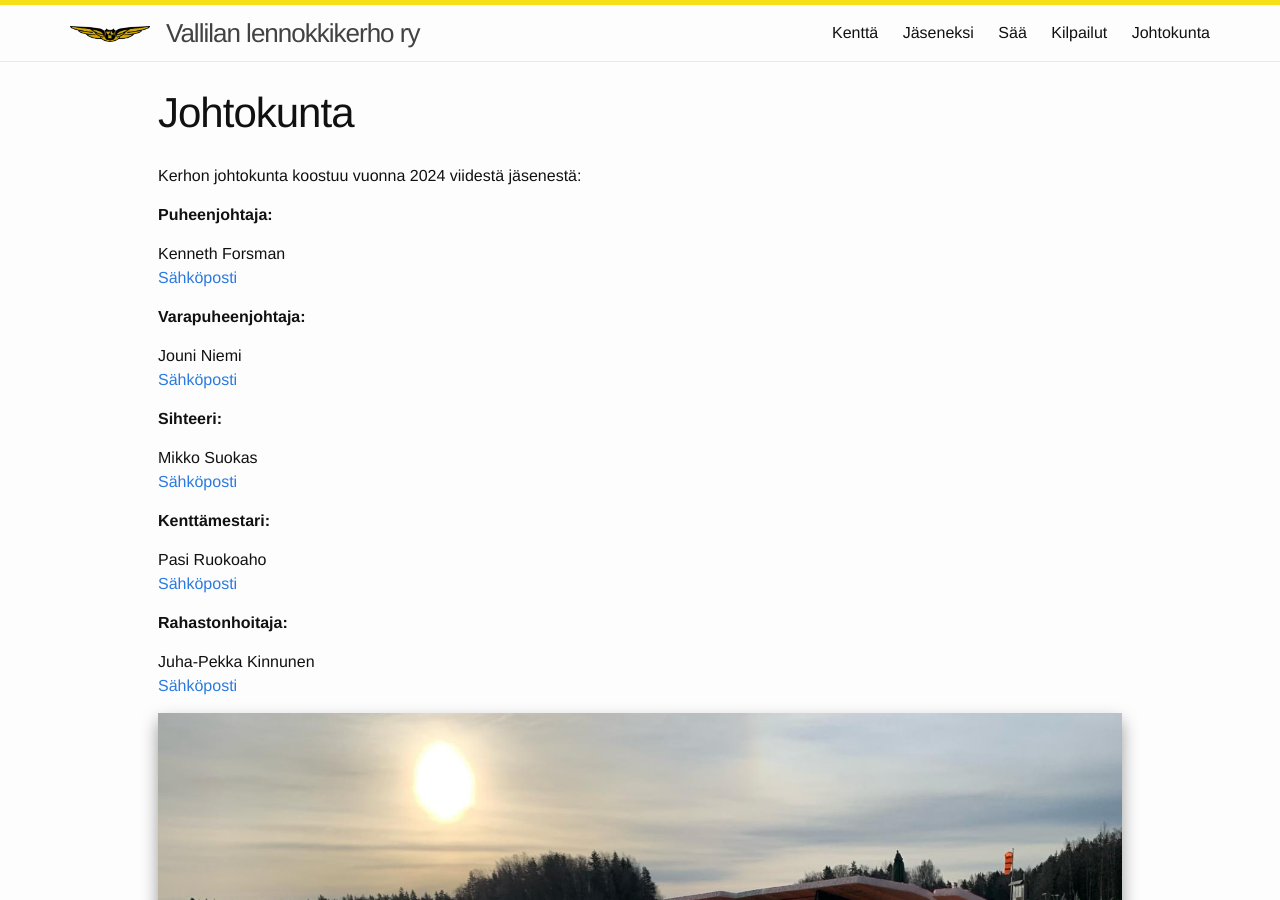
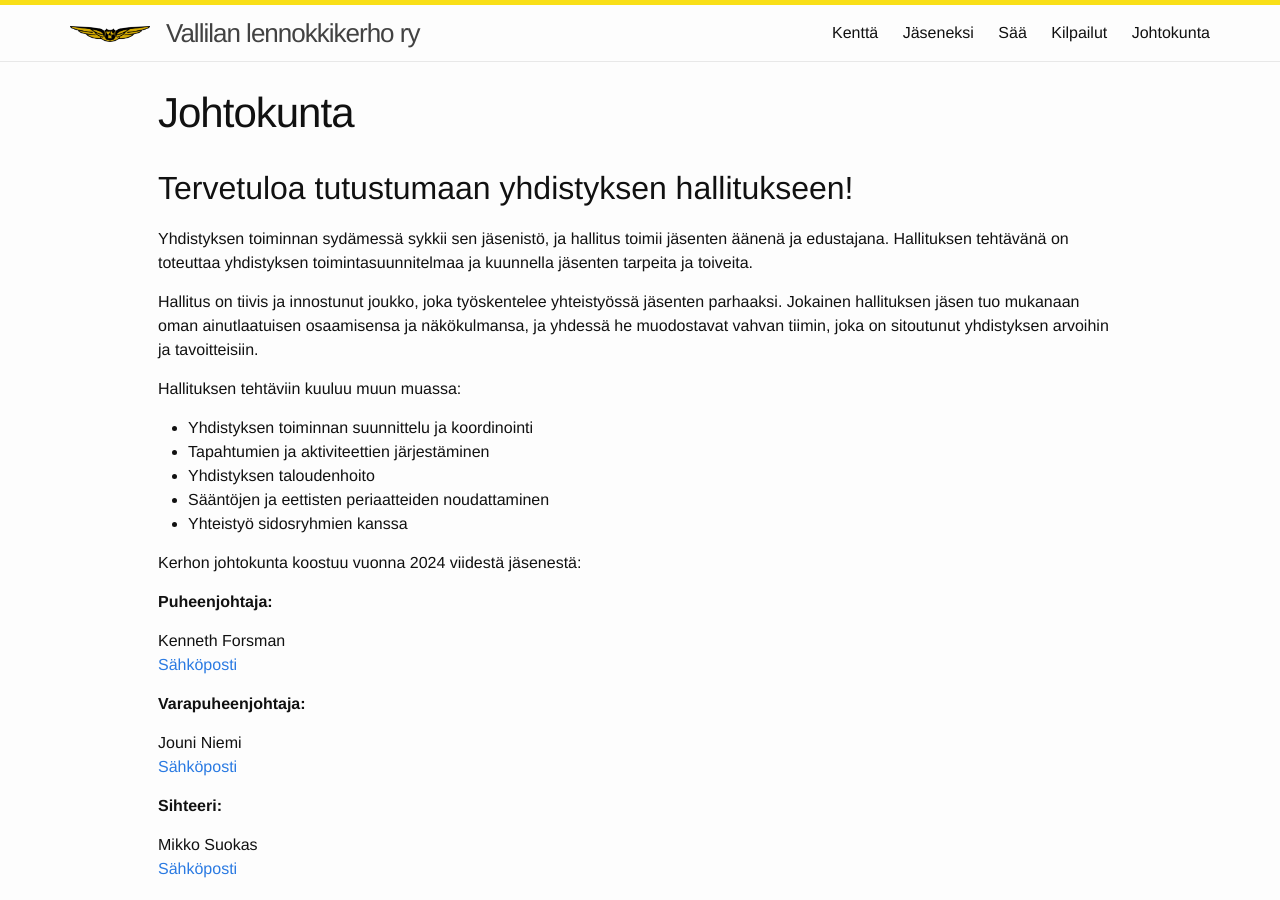
Before and after one commit to vallilanlennokkikerho/vallilanlennokkikerho.github.io, a Jekyll site: the page built from johtokunta.html, in a window 1280 px wide and 900 px high. Built offline with Jekyll 4.4.1, drawn with Linux system fonts in a browser that asks for light colours.

Commit message:
Update johtokunta.html

```diff
--- a/johtokunta.html
+++ b/johtokunta.html
@@ -8,6 +8,19 @@ keywords: Vallilan lennokkikerho, vallilan lennokkikerho, Valkka, valkka, Vallil
 
 <div class="home">
 
+    <h2>Tervetuloa tutustumaan yhdistyksen hallitukseen!</h2>
+    <p>Yhdistyksen toiminnan sydämessä sykkii sen jäsenistö, ja hallitus toimii jäsenten äänenä ja edustajana. Hallituksen tehtävänä on toteuttaa yhdistyksen toimintasuunnitelmaa ja kuunnella jäsenten tarpeita ja toiveita.</p>
+
+    <p>Hallitus on tiivis ja innostunut joukko, joka työskentelee yhteistyössä jäsenten parhaaksi. Jokainen hallituksen jäsen tuo mukanaan oman ainutlaatuisen osaamisensa ja näkökulmansa, ja yhdessä he muodostavat vahvan tiimin, joka on sitoutunut yhdistyksen arvoihin ja tavoitteisiin.</p>
+
+    <p>Hallituksen tehtäviin kuuluu muun muassa:</p>
+    <ul>
+        <li>Yhdistyksen toiminnan suunnittelu ja koordinointi</li>
+        <li>Tapahtumien ja aktiviteettien järjestäminen</li>
+        <li>Yhdistyksen taloudenhoito</li>
+        <li>Sääntöjen ja eettisten periaatteiden noudattaminen</li>
+        <li>Yhteistyö sidosryhmien kanssa</li>
+    </ul>
   <p>Kerhon johtokunta koostuu vuonna 2024 viidestä jäsenestä:</p>
   <p><b>Puheenjohtaja:</b></p>
   <p class="no-margin">Kenneth Forsman</p>
```
